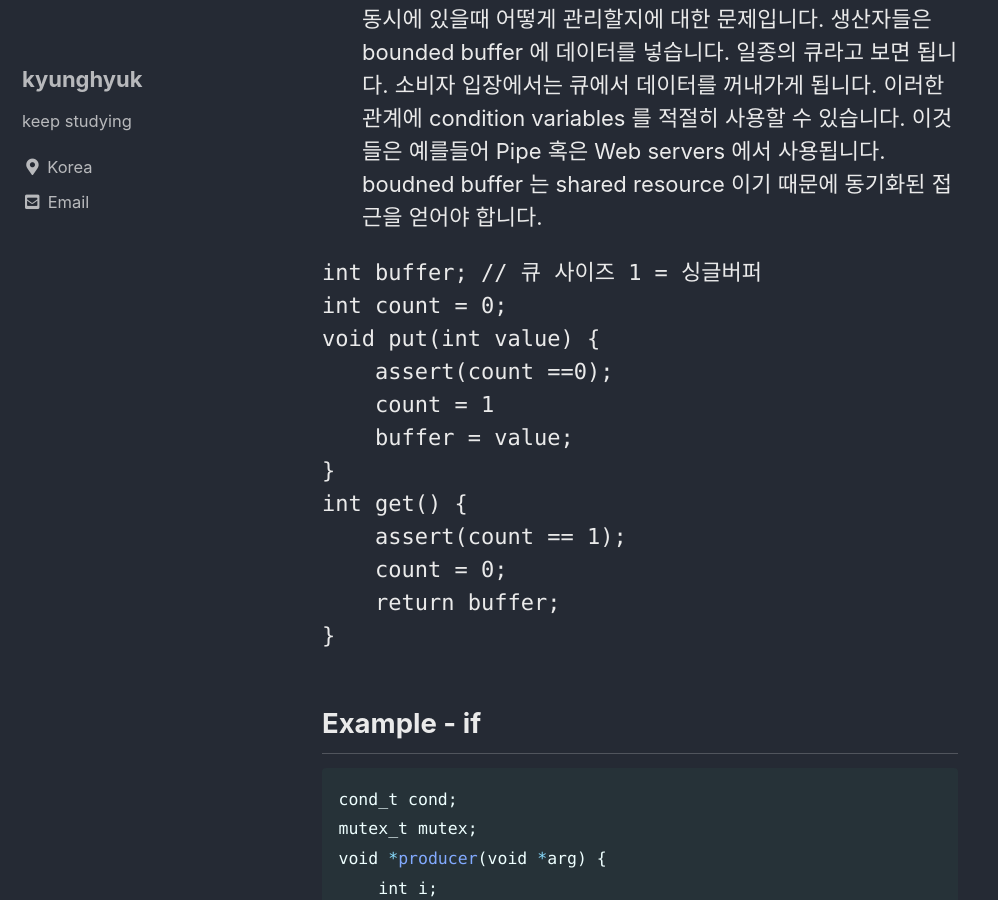
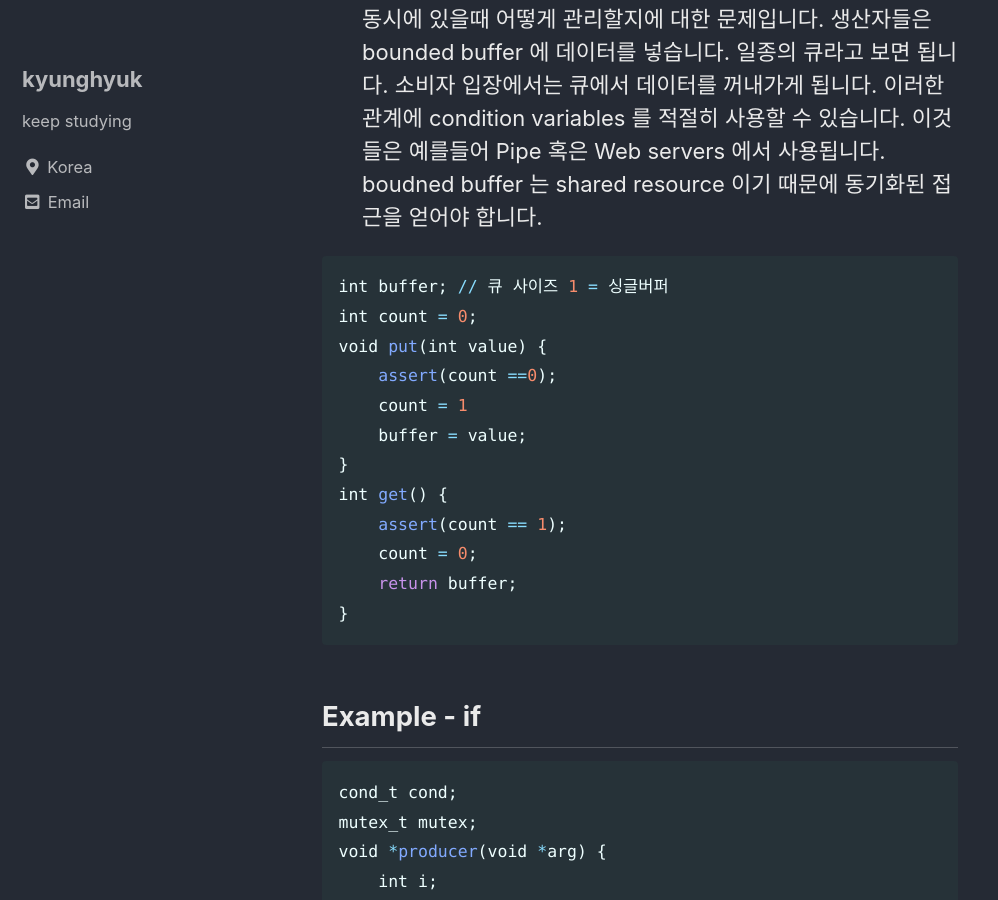
Before and after one commit to kyunghyukCHO/kyunghyukCHO.github.io, a Jekyll site: the page built from _posts/2022-06-06-Condition Variables.md, in a window 1280 px wide and 900 px high, scrolled down 3397 px. Shown: the whole window, without its empty margins (0-998 px from the left). Built offline with Jekyll 4.4.1, drawn with Linux system fonts in a browser that asks for light colours; cached includes are drawn as plain includes.

Commit message:
Update 2022-06-06-Condition Variables.md

````diff
--- a/_posts/2022-06-06-Condition Variables.md
+++ b/_posts/2022-06-06-Condition Variables.md
@@ -81,7 +81,7 @@ Producers and Consumers
 Producer 와 consumer 가 동시에 있을때 어떻게 관리할지에 대한 문제입니다. 생산자들은 bounded buffer 에 데이터를 넣습니다. 일종의 큐라고 보면 됩니다. 소비자 입장에서는 큐에서 데이터를 꺼내가게 됩니다. 이러한 관계에 condition variables 를 적절히 사용할 수 있습니다.
 이것들은 예를들어 Pipe 혹은 Web servers 에서 사용됩니다. boudned buffer 는 shared resource 이기 때문에 동기화된 접근을 얻어야 합니다.
 
-```phthon
+```python
 int buffer; // 큐 사이즈 1 = 싱글버퍼
 int count = 0;
 void put(int value) {
````
